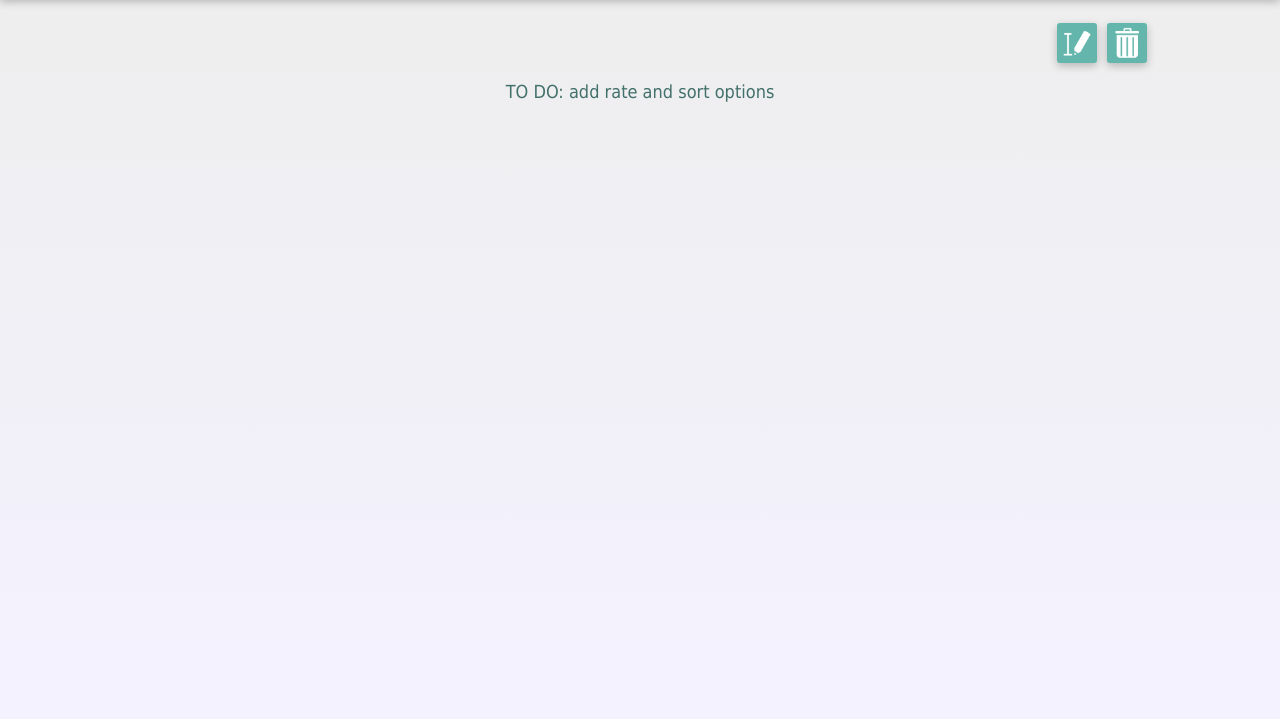
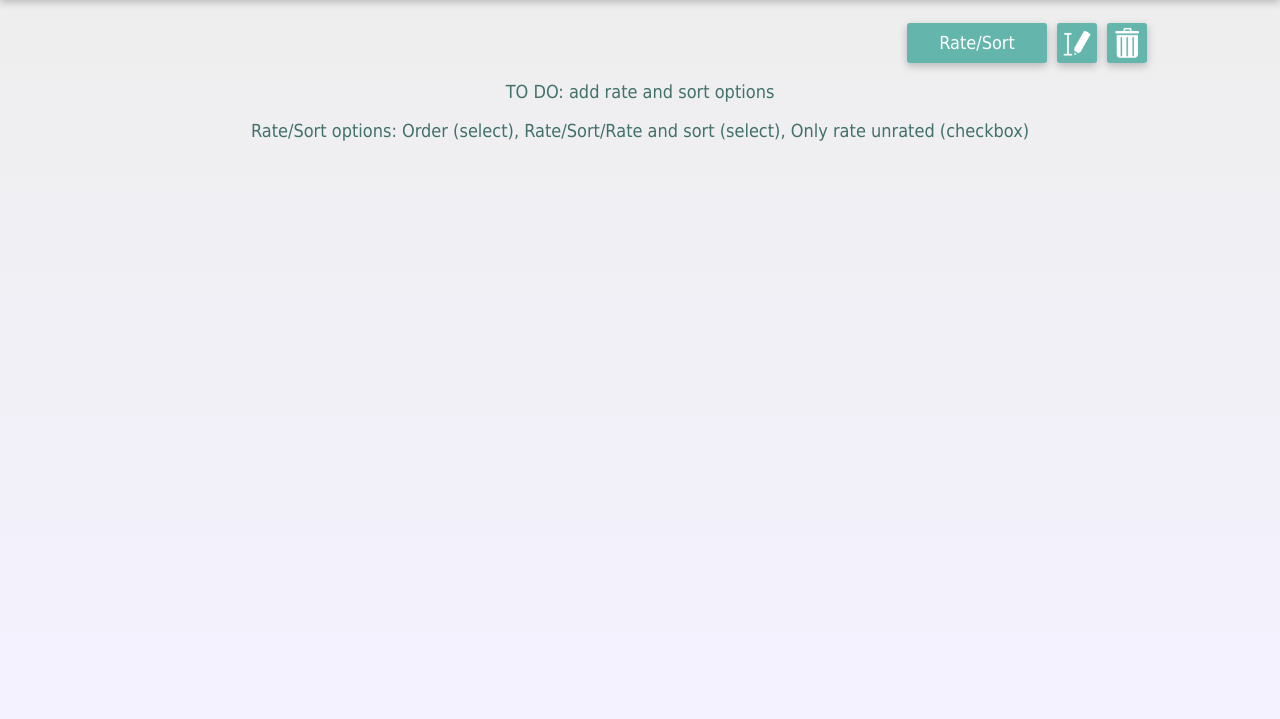
Before and after one commit to OliveMcCullough/Pixax-Project, a Django app: template pixax/templates/album.html in a window 1280 px wide. Shown: the part 81-800 px from the top of the page. Run offline with Django 4.2, Linux system fonts and the light colour scheme; the template is opened without the code that fills it, so the values that code supplies are empty.

Commit message:
Template changes to accomodate filtering in albums and unsorted

```diff
--- a/pixax/templates/album.html
+++ b/pixax/templates/album.html
@@ -8,10 +8,13 @@
         <div class="container_80">
             <h1> {{album.name}}  </h1>
             <div class="button_row">
+                <a title="Rate/Sort" class="button rate_sort_button" href="TO DO"> Rate/Sort </a>
                 <a title="Edit album name" class="button button_hide_text edit_name_button" href="{% url 'main:album_edit_name' album.id %}"> Edit album name </a>
                 <a title="Delete Album" class="button button_hide_text delete_button" href="{% url 'main:album_delete' album.id %}"> Delete album </a>
             </div>
             <p>TO DO: add rate and sort options</p>
+            <p>Rate/Sort options: Order (select), Rate/Sort/Rate and sort (select), Only rate unrated (checkbox)</p>
+            {% if pictures %}{% include "order_by_form_renderer.html"%}{% endif %}
         </div>
         {% if pictures %}
             <div class="gallery">
--- a/pixax/templates/pagination.html
+++ b/pixax/templates/pagination.html
@@ -3,7 +3,7 @@
         {% if page_obj.has_previous %}
             {% if page_obj.previous_page_number != 1 %}
                 <li>
-                    <a class="page-link" href="?page=1&#38;q={{query}}">1</a>
+                    <a class="page-link" href="?page=1{% if query %}&#38;q={{query}}{% endif %}{% if order %}&#38;order_by={{order}}{% endif %}">1</a>
                 </li>
             {% endif %}
             {% if page_obj.previous_page_number > 2 %}
@@ -12,7 +12,7 @@
                 </li>
             {% endif %}
             <li>
-                <a class="page-link" href="?page={{ page_obj.previous_page_number }}&#38;q={{query}}">{{ page_obj.previous_page_number }}</a>
+                <a class="page-link" href="?page={{ page_obj.previous_page_number }}{% if query %}&#38;q={{query}}{% endif %}{% if order %}&#38;order_by={{order}}{% endif %}">{{ page_obj.previous_page_number }}</a>
             </li>
         {% endif %}
         <li class="current">
@@ -20,7 +20,7 @@
         </li>
         {% if page_obj.has_next %}
             <li>
-                <a class="page-link" href="?page={{ page_obj.next_page_number }}&#38;q={{query}}">{{ page_obj.next_page_number }}</a>
+                <a class="page-link" href="?page={{ page_obj.next_page_number }}{% if query %}&#38;q={{query}}{% endif %}{% if order %}&#38;order_by={{order}}{% endif %}">{{ page_obj.next_page_number }}</a>
             </li>
             {% if page_obj.next_page_number|add:"1" < page_obj.paginator.num_pages %}
             <li class="break">
@@ -29,7 +29,7 @@
             {% endif %}
             {% if page_obj.next_page_number != page_obj.paginator.num_pages%}
                 <li class="page-item">
-                    <a class="page-link" href="?page={{ page_obj.paginator.num_pages }}&#38;q={{query}}">{{ page_obj.paginator.num_pages }}</a>
+                    <a class="page-link" href="?page={{ page_obj.paginator.num_pages }}{% if query %}&#38;q={{query}}{% endif %}{% if order %}&#38;order_by={{order}}{% endif %}">{{ page_obj.paginator.num_pages }}</a>
                 </li>
             {% endif %}
         {% endif %}
--- a/pixax/templates/unsorted.html
+++ b/pixax/templates/unsorted.html
@@ -8,6 +8,7 @@
         <div class="container_80">
             <h1> Unsorted pictures  </h1>
             <p>TO DO: add rate and sort options</p>
+            {% include "order_by_form_renderer.html"%}
         </div>
         <div class="gallery">
             <div class="divider"> </div>
```
Also changed, not shown: pixax/templates/order_by_form_renderer.html (added, +9 -0 lines).
